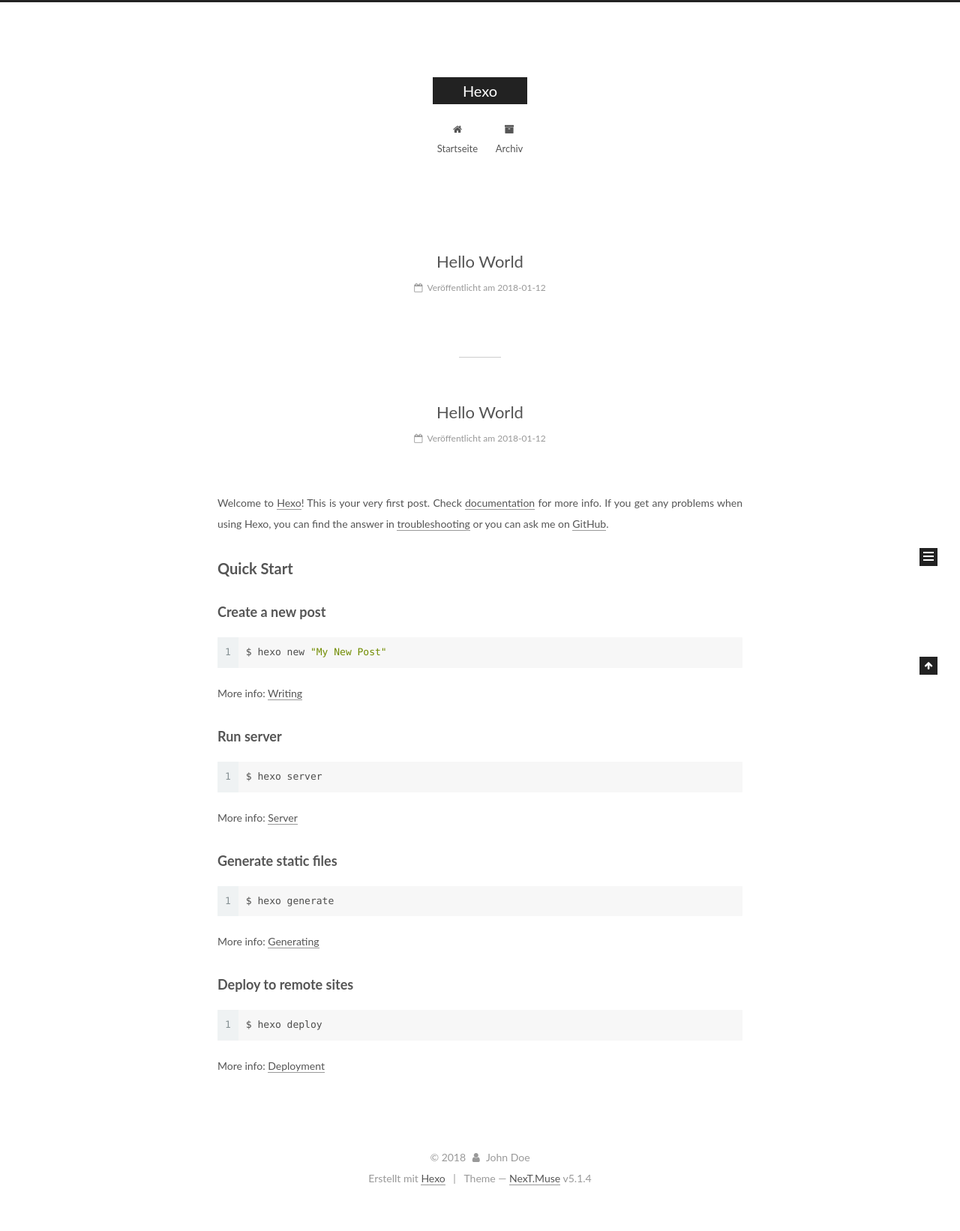
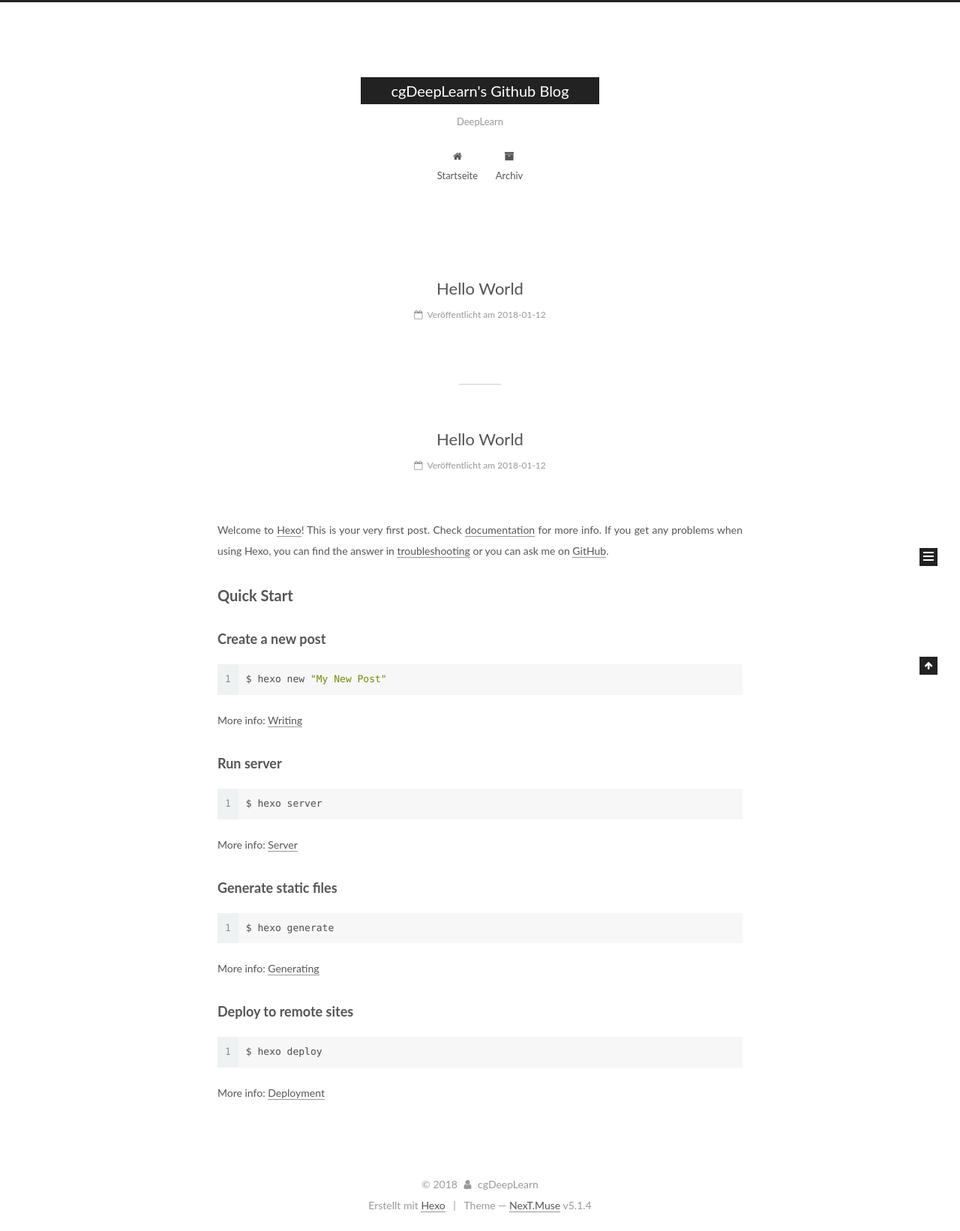
Before and after one commit to xiujia/xiujia.github.io, a plain HTML site: page index.html in a window 1280 px wide. Shown: the whole page at 75% size. Before the commit the page ends 1606 px from the top, so only its background shows below. Drawn offline with Linux system fonts and the light colour scheme.

Commit message:
Site updated: 2018-01-12 13:35:05

```diff
--- a/index.html
+++ b/index.html
@@ -5,7 +5,7 @@
 
 
 
-<html class="theme-next muse use-motion" lang="">
+<html class="theme-next muse use-motion" lang="zh_cn">
 <head>
   <meta charset="UTF-8"/>
 <meta http-equiv="X-UA-Compatible" content="IE=edge" />
@@ -79,12 +79,16 @@
 
 
 
+<meta name="description" content="Python Deep Learning Blog">
 <meta property="og:type" content="website">
-<meta property="og:title" content="Hexo">
+<meta property="og:title" content="cgDeepLearn&#39;s Github Blog">
 <meta property="og:url" content="http://yoursite.com/index.html">
-<meta property="og:site_name" content="Hexo">
+<meta property="og:site_name" content="cgDeepLearn&#39;s Github Blog">
+<meta property="og:description" content="Python Deep Learning Blog">
+<meta property="og:locale" content="zh_cn">
 <meta name="twitter:card" content="summary">
-<meta name="twitter:title" content="Hexo">
+<meta name="twitter:title" content="cgDeepLearn&#39;s Github Blog">
+<meta name="twitter:description" content="Python Deep Learning Blog">
 
 
 
@@ -120,7 +124,7 @@
 
 
 
-  <title>Hexo</title>
+  <title>cgDeepLearn's Github Blog</title>
 
 
 
@@ -132,7 +136,7 @@
 
 </head>
 
-<body itemscope itemtype="http://schema.org/WebPage" lang="">
+<body itemscope itemtype="http://schema.org/WebPage" lang="zh_cn">
 
 
 
@@ -151,12 +155,12 @@
     <div class="custom-logo-site-title">
       <a href="/"  class="brand" rel="start">
         <span class="logo-line-before"><i></i></span>
-        <span class="site-title">Hexo</span>
+        <span class="site-title">cgDeepLearn's Github Blog</span>
         <span class="logo-line-after"><i></i></span>
       </a>
     </div>
 
-        <p class="site-subtitle"></p>
+        <p class="site-subtitle">DeepLearn</p>
 
   </div>
 
@@ -231,13 +235,13 @@
     <link itemprop="mainEntityOfPage" href="http://yoursite.com/2018/01/12/Hello-World-0/">
 
     <span hidden itemprop="author" itemscope itemtype="http://schema.org/Person">
-      <meta itemprop="name" content="John Doe">
+      <meta itemprop="name" content="cgDeepLearn">
       <meta itemprop="description" content="">
       <meta itemprop="image" content="/images/avatar.gif">
     </span>
 
     <span hidden itemprop="publisher" itemscope itemtype="http://schema.org/Organization">
-      <meta itemprop="name" content="Hexo">
+      <meta itemprop="name" content="cgDeepLearn's Github Blog">
     </span>
 
 
@@ -350,13 +354,13 @@
     <link itemprop="mainEntityOfPage" href="http://yoursite.com/2018/01/12/hello-world/">
 
     <span hidden itemprop="author" itemscope itemtype="http://schema.org/Person">
-      <meta itemprop="name" content="John Doe">
+      <meta itemprop="name" content="cgDeepLearn">
       <meta itemprop="description" content="">
       <meta itemprop="image" content="/images/avatar.gif">
     </span>
 
     <span hidden itemprop="publisher" itemscope itemtype="http://schema.org/Organization">
-      <meta itemprop="name" content="Hexo">
+      <meta itemprop="name" content="cgDeepLearn's Github Blog">
     </span>
 
 
@@ -497,8 +501,8 @@
         <div class="site-overview">
           <div class="site-author motion-element" itemprop="author" itemscope itemtype="http://schema.org/Person">
 
-              <p class="site-author-name" itemprop="name">John Doe</p>
-              <p class="site-description motion-element" itemprop="description"></p>
+              <p class="site-author-name" itemprop="name">cgDeepLearn</p>
+              <p class="site-description motion-element" itemprop="description">Python Deep Learning Blog</p>
           </div>
 
           <nav class="site-state motion-element">
@@ -553,7 +557,7 @@
   <span class="with-love">
     <i class="fa fa-user"></i>
   </span>
-  <span class="author" itemprop="copyrightHolder">John Doe</span>
+  <span class="author" itemprop="copyrightHolder">cgDeepLearn</span>
 
 
 </div>
```
Also changed, not shown: 2018/01/12/Hello-World-0/index.html (+15 -11 lines), 2018/01/12/hello-world/index.html (+12 -11 lines), archives/2018/01/index.html (+15 -11 lines), archives/2018/index.html (+15 -11 lines), archives/index.html (+15 -11 lines).
